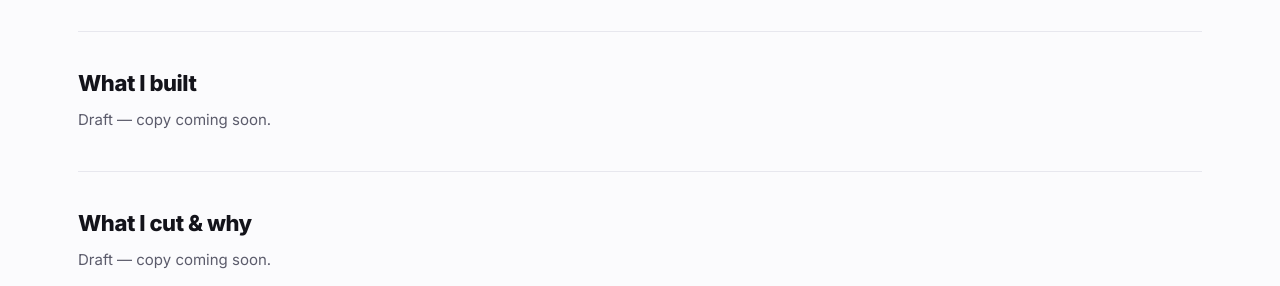
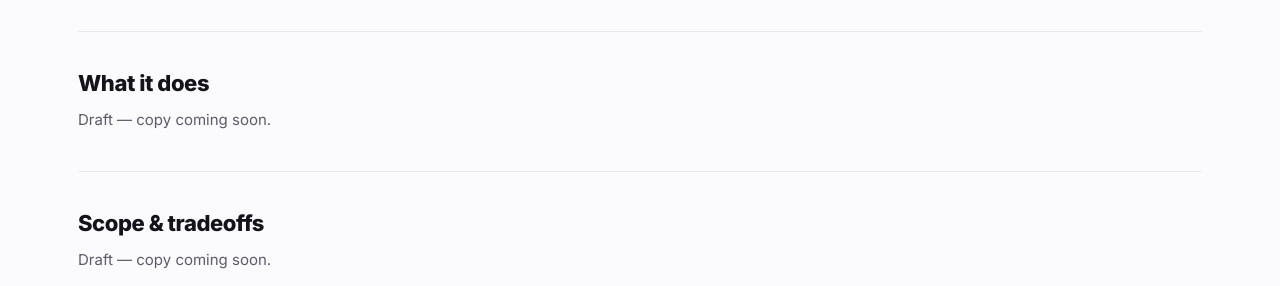
Before and after one commit to tomereps/portfolio, a React (Vite) app: page /work/sakemly in a window 1280 px wide. Shown: the part 577-863 px from the top of the page. Built offline with nearby package versions, Linux system fonts and the light colour scheme.

Commit message:
Product-framed case-study section titles

```diff
--- a/src/data/projects.js
+++ b/src/data/projects.js
@@ -47,7 +47,7 @@ export const shipped = [
         },
         {
           num: '02',
-          label: 'What I built',
+          label: 'What it does',
           lead: 'A node-based production platform that connects the entire creative workflow — from brief to final cut.',
           features: [
             { title: 'Visual workflow', desc: 'Node-by-node production pipeline.' },
@@ -58,7 +58,7 @@ export const shipped = [
         },
         {
           num: '03',
-          label: 'What I cut & why',
+          label: 'Scope & tradeoffs',
           lead: 'Focused on a clean, flexible core. Cut complex timeline and editing features to ship faster and validate with real users.',
           columns: [
             {
@@ -77,7 +77,7 @@ export const shipped = [
         },
         {
           num: '04',
-          label: 'What broke',
+          label: 'Challenges solved',
           lead: 'Early AI outputs were inconsistent and unpredictable. Workflows got messy as projects scaled.',
           columns: [
             {
@@ -129,9 +129,9 @@ export const shipped = [
         'Sakemly turns the noise of busy WhatsApp groups into structured, searchable knowledge.',
       sections: [
         { num: '01', label: 'The problem', lead: DRAFT },
-        { num: '02', label: 'What I built', lead: DRAFT },
-        { num: '03', label: 'What I cut & why', lead: DRAFT },
-        { num: '04', label: 'What broke', lead: DRAFT },
+        { num: '02', label: 'What it does', lead: DRAFT },
+        { num: '03', label: 'Scope & tradeoffs', lead: DRAFT },
+        { num: '04', label: 'Challenges solved', lead: DRAFT },
         { num: '05', label: 'Where it stands', lead: DRAFT },
       ],
     },
```
